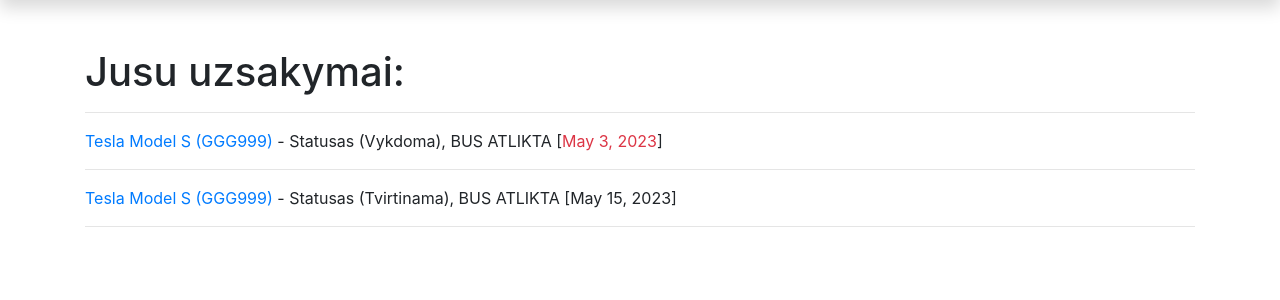
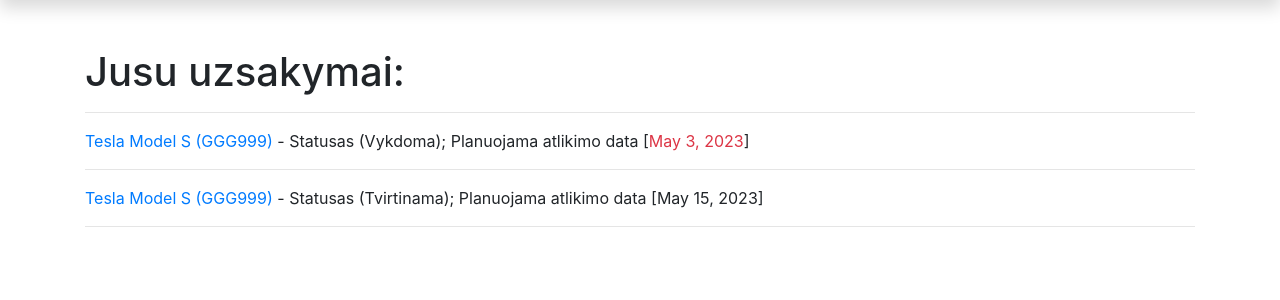
Before and after one commit to RedasMiliunas/autoservisas_2023_pavasaris, a Django app: page /autoservisas/my_orders/ in a window 1280 px wide. Shown: the part 136-436 px from the top of the page. Run offline with Django 4.2, Linux system fonts and the light colour scheme; a user stored in the database is signed in; data comes from the database, SQL or seed files in the repository; some libraries are stand-ins or nearby versions.

Commit message:
dar patobulintas uzsakymo eiluciu atvaizdavimas

```diff
--- a/myservice/autoservisas/templates/my_orders.html
+++ b/myservice/autoservisas/templates/my_orders.html
@@ -7,7 +7,8 @@
 <h1>Jusu uzsakymai:</h1>
 <hr>
 {% for orderis in my_orders %}
-<p><a href="{% url 'order' orderis.id %}">{{ orderis.automobilis }}</a> - Statusas ({{ orderis.get_status_display }}), BUS ATLIKTA [<span class="{% if orderis.is_overdue %}text-danger{% endif %}">{{ orderis.grazinimo_data}}</span>]</p>
+<p><a href="{% url 'order' orderis.id %}">{{ orderis.automobilis }}</a> - Statusas ({{ orderis.get_status_display }}); Planuojama atlikimo data [<span class="{% if orderis.is_overdue %}text-danger{% endif %}">{{ orderis.grazinimo_data}}</span>]</p>
+
 <hr>
 
 {% endfor %}
```
